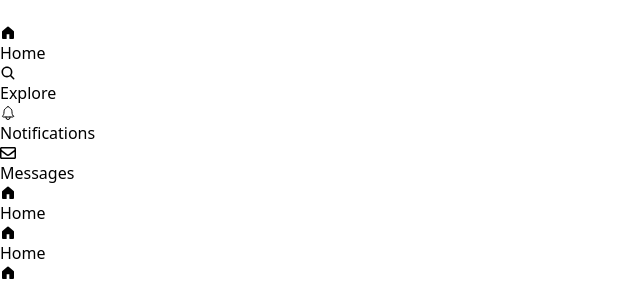
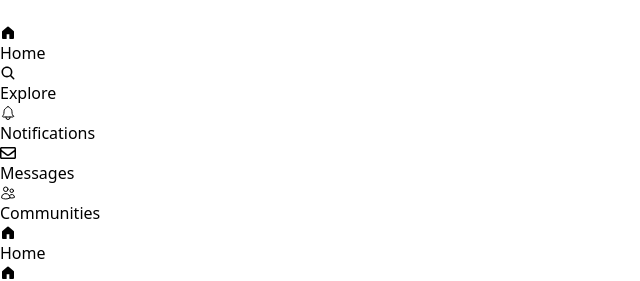
Before and after one commit to SaroshAhmad/Twitter-Clone, a React (Vite) app in the folder frontend/: page / in a window 1280 px wide. Shown: the top 281 px of the page, without its empty margins (0-640 px from the left). Built offline with nearby package versions, Linux system fonts and the light colour scheme.

Commit message:
Add Communities icon to LeftSidebar

```diff
--- a/frontend/src/components/LeftSidebar.jsx
+++ b/frontend/src/components/LeftSidebar.jsx
@@ -4,6 +4,8 @@ import { GoHomeFill } from "react-icons/go";
 import { IoSearch } from "react-icons/io5";
 import { IoNotificationsOutline } from "react-icons/io5";
 import { FaRegEnvelope } from "react-icons/fa";
+import { HiOutlineUsers } from "react-icons/hi2";
+
 
 
 
@@ -35,8 +37,8 @@ const LeftSidebar = () => {
                         <h2>Messages</h2>
                     </div>
                     <div className='flex gap-5 cursor-pointer py-6'>
-                        <GoHomeFill className='text-3xl' />
-                        <h2>Home</h2>
+                        <HiOutlineUsers className='text-3xl' />
+                        <h2>Communities</h2>
                     </div>
                     <div className='flex gap-5 cursor-pointer py-6'>
                         <GoHomeFill className='text-3xl' />
```
